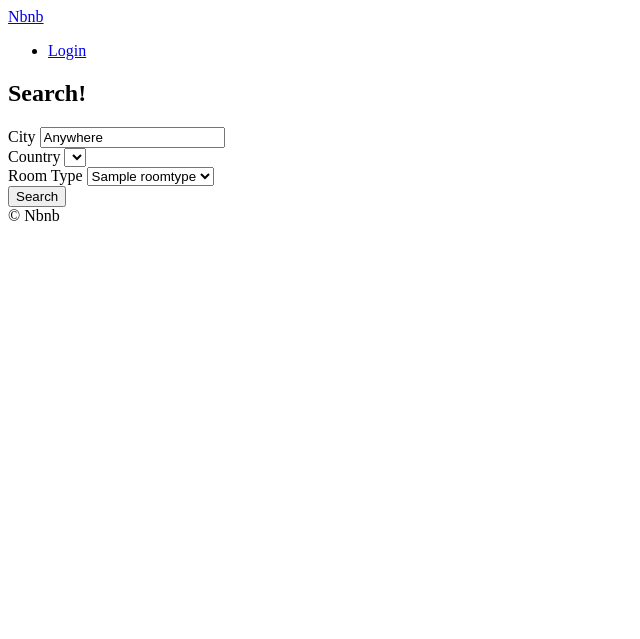
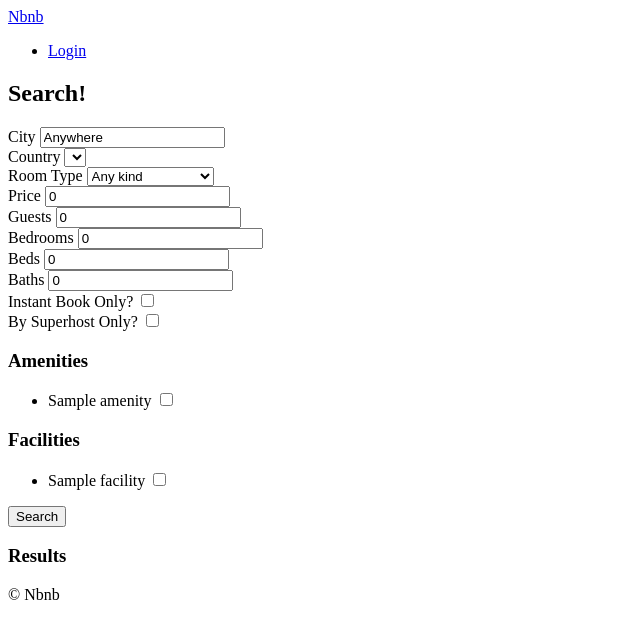
Before and after one commit to kirsten4ester/airbnb-clone, a Django app: page /rooms/search/ in a window 1280 px wide. Shown: the top 639 px of the page, without its empty margins (0-640 px from the left). Run offline with Django 3.2, Linux system fonts and the light colour scheme; tables that the repository leaves empty hold one stand-in row (values such as "Sample post"); lists and menus that the app fills with data are empty.

Commit message:
search form by plain python and query set

```diff
--- a/rooms/views.py
+++ b/rooms/views.py
@@ -24,9 +24,83 @@
 def search(request):
     city = request.GET.get("city", "Anywhere")
     city = str.capitalize(city)
+    country = request.GET.get("country", "KR")
+    room_type = int(request.GET.get("room_type", 0))
+    price = int(request.GET.get("price", 0))
+    guests = int(request.GET.get("guests", 0))
+    bedrooms = int(request.GET.get("bedrooms", 0))
+    beds = int(request.GET.get("beds", 0))
+    baths = int(request.GET.get("baths", 0))
+    instant = bool(request.GET.get("instant", False))
+    superhost = bool(request.GET.get("superhost", False))
+    s_amenities = request.GET.getlist("amenities")
+    s_facilities = request.GET.getlist("facilities")
+
+    form = {
+        "city": city,
+        "s_room_type": room_type,
+        "s_country": country,
+        "price": price,
+        "guests": guests,
+        "bedrooms": bedrooms,
+        "beds": beds,
+        "baths": baths,
+        "s_amenities": s_amenities,
+        "s_facilities": s_facilities,
+        "instant": instant,
+        "superhost": superhost,
+    }
+
     room_types = models.RoomType.objects.all()
-    return render(
-        request,
-        "rooms/search.html",
-        {"city": city, "countries": countries, "room_types": room_types},
-    )
+    amenities = models.Amenity.objects.all()
+    facilities = models.Facility.objects.all()
+
+    choices = {
+        "countries": countries,
+        "room_types": room_types,
+        "amenities": amenities,
+        "facilities": facilities,
+    }
+
+    filter_args = {}
+
+    if city != "Anywhere":
+        filter_args["city__startswith"] = city
+
+    filter_args["country"] = country
+
+    if room_type != 0:
+        filter_args["room_type__pk"] = room_type
+
+    if price != 0:
+        filter_args["price__lte"] = price
+
+    if guests != 0:
+        filter_args["guests__gte"] = guests
+
+    if bedrooms != 0:
+        filter_args["bedrooms__gte"] = bedrooms
+
+    if beds != 0:
+        filter_args["beds__gte"] = beds
+
+    if baths != 0:
+        filter_args["baths__gte"] = baths
+
+    if instant is True:
+        filter_args["instant_book"] = True
+
+    if superhost is True:
+        filter_args["host__superhost"] = True
+
+    if len(s_amenities) > 0:
+        for s_amenity in s_amenities:
+            filter_args["amenities__pk"] = int(s_amenity)
+
+    if len(s_facilities) > 0:
+        for s_facility in s_facilities:
+            filter_args["facilities__pk"] = int(s_facility)
+
+    rooms = models.Room.objects.filter(**filter_args)
+
+    return render(request, "rooms/search.html", {**form, **choices, "rooms": rooms})
--- a/templates/rooms/search.html
+++ b/templates/rooms/search.html
@@ -21,7 +21,8 @@
         <label for="country">Country</label>
         <select id="country" name="country">
             {% for country in countries  %}
-            <option value="{{country.code}}">{{country.name}}</option>
+            <option value="{{country.code}}" {% if country.code == s_country  %}selected{% endif %}>{{country.name}}
+            </option>
             {% endfor %}
         </select>
     </div>
@@ -29,13 +30,73 @@
     <div>
         <label for="room_type">Room Type</label>
         <select id="room_type" name="room_type">
+            <option value="0" {% if s_room_type == 0  %}selected{% endif %}>Any kind</option>
             {% for room_type in room_types  %}
-            <option value="{{room_type.pk}}">{{room_type.name}}</option>
+            <option value="{{room_type.pk}}" {% if s_room_type == room_type.pk  %}selected{% endif %}>{{room_type.name}}
+            </option>
             {% endfor %}
         </select>
+    </div>
+    <div>
+        <label for="price">Price</label>
+        <input value="{{price}}" type="number" name="price" id="price" placeholder="Price" />
+    </div>
+    <div>
+        <label for="guests">Guests</label>
+        <input value="{{guests}}" type="number" name="guests" id="guests" placeholder="Guests" />
+    </div>
+    <div>
+        <label for="bedrooms">Bedrooms</label>
+        <input value="{{bedrooms}}" type="number" name="bedrooms" id="bedrooms" placeholder="Bedrooms" />
+    </div>
+    <div>
+        <label for="beds">Beds</label>
+        <input value="{{beds}}" type="number" name="beds" id="beds" placeholder="Beds" />
+    </div>
+    <div>
+        <label for="baths">Baths</label>
+        <input value="{{baths}}" type="number" name="baths" id="baths" placeholder="Baths" />
+    </div>
+    <div>
+        <label for="instant">Instant Book Only?</label>
+        <input type="checkbox" name="instant" id="instant" {% if instant  %}checked{% endif %} />
+    </div>
+    <div>
+        <label for="superhost">By Superhost Only?</label>
+        <input type="checkbox" name="superhost" id="superhost" {% if superhost %}checked{% endif %} />
+    </div>
+    <div>
+        <h3>Amenities</h3>
+        <ul>
+            {% for amenity in amenities %}
+            <li>
+                <label for="a_{{amenity.pk}}">{{amenity.name}}</label>
+                <input id="a_{{amenity.pk}}" name="amenities" type="checkbox" value={{amenity.pk}}
+                    {% if amenity.pk|slugify in s_amenities %} checked {% endif %} />
+            </li>
+            {% endfor %}
+        </ul>
+    </div>
+    <div>
+        <h3>Facilities</h3>
+        <ul>
+            {% for facility in facilities %}
+            <li>
+                <label for="f_{{facility.pk}}">{{facility.name}}</label>
+                <input id="f_{{facility.pk}}" name="facilities" type="checkbox" value={{facility.pk}}
+                    {% if facility.pk|slugify in s_facilities %} checked {% endif %} />
+            </li>
+            {% endfor %}
+        </ul>
     </div>
     <button>Search</button>
 </form>
 
+<h3>Results</h3>
+
+{% for room in rooms %}
+<h3>{{room.name}}</h3>
+{% endfor %}
+
 
 {% endblock content %}
```
